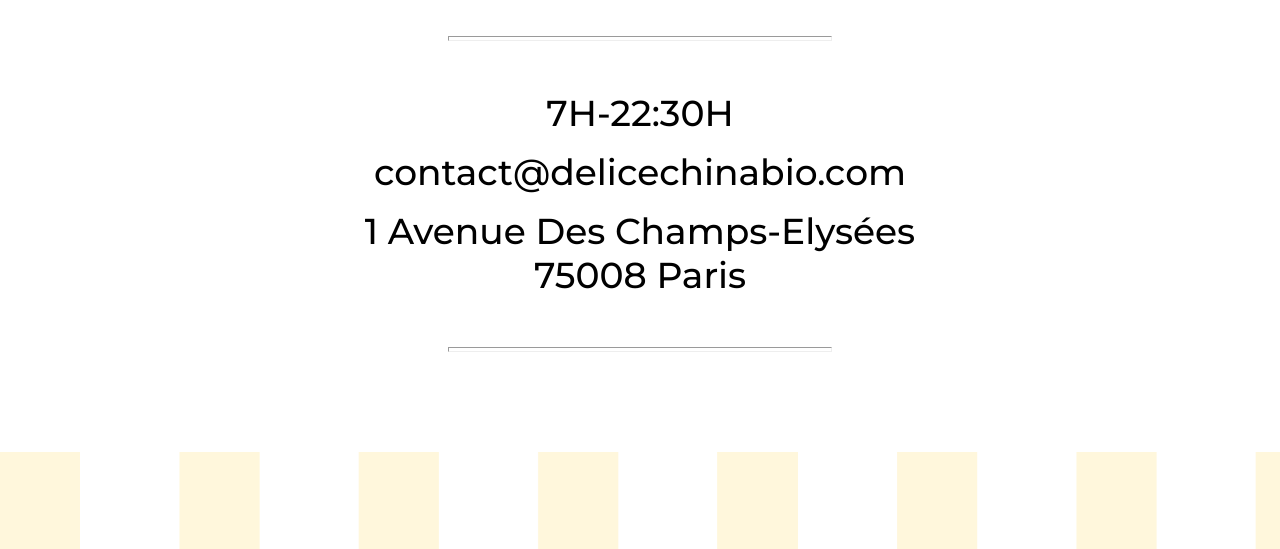
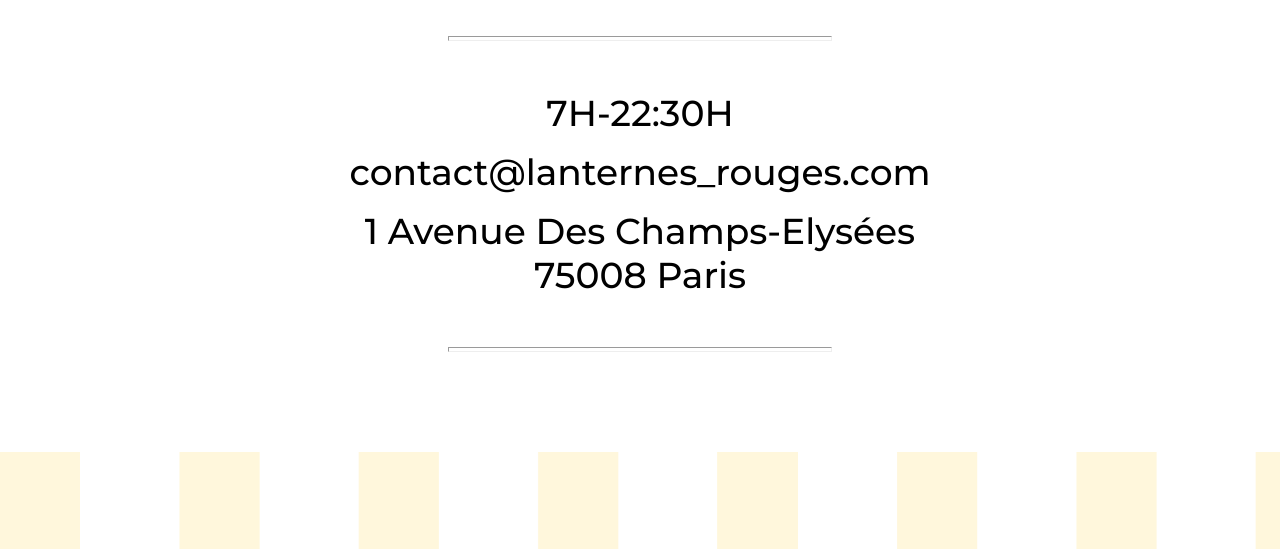
Before and after one commit to annaklem/lanternes_rouges, a plain HTML site: page apropos.html in a window 1280 px wide. Shown: the part 1275-1824 px from the top of the page. Drawn offline with nearby package versions, Linux system fonts and the light colour scheme.

Commit message:
Update apropos.html

```diff
--- a/apropos.html
+++ b/apropos.html
@@ -87,7 +87,7 @@
 <section class="infos">
     <hr>
     <p>7H-22:30H</p>
-    <p>contact@delicechinabio.com</p>
+    <p>contact@lanternes_rouges.com</p>
     <p>1 Avenue Des Champs-Elysées</br>
     75008 Paris</p>
     <hr>
```
